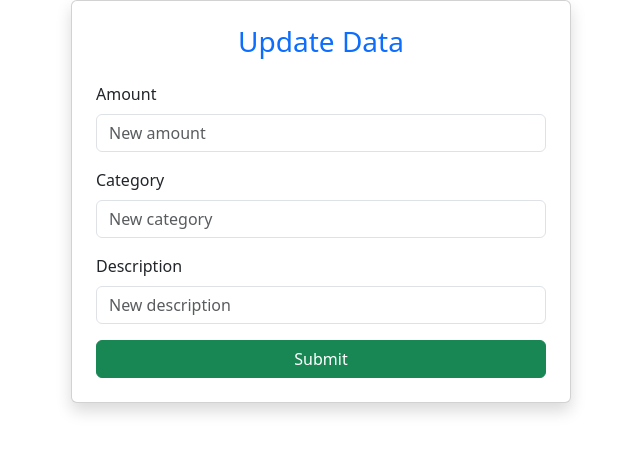
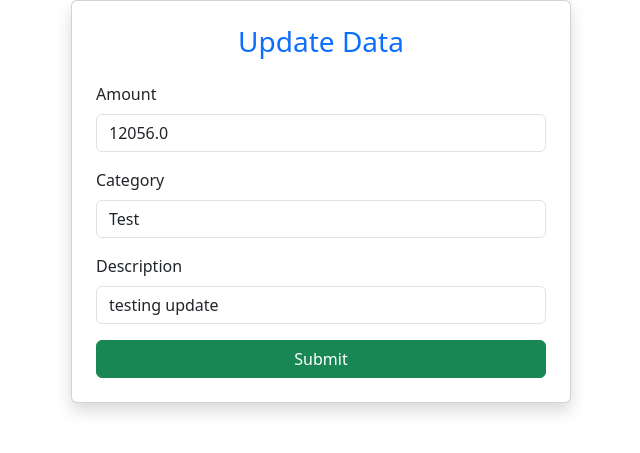
Before and after one commit to zayed0099/finance-tracker-app, a Flask app: page /manage-expense/update/1 in a window 1280 px wide. Shown: the part 78-531 px from the top of the page, without its empty margins (319-959 px from the left). Run offline with Flask 3, Linux system fonts and the light colour scheme.

Commit message:
the previous data appears in update form

```diff
--- a/app/routes.py
+++ b/app/routes.py
@@ -62,7 +62,7 @@ def setup_routes(app):
             db.session.commit()
             return render_template("filter.html")
         else:
-            return render_template("update.html", id=id)
+            return render_template("update.html", id=id, user=user_to_update)
 
 
 
--- a/app/templates/update.html
+++ b/app/templates/update.html
@@ -8,15 +8,15 @@
   <form action="{{url_for('update_data', id=id)}}" method="POST">
     <div class="mb-3">
       <label for="amount" class="form-label">Amount</label>
-      <input type="text" class="form-control" id="amount" name="amount" placeholder="New amount">
+      <input type="text" class="form-control" id="amount" name="amount" value="{{ user.amount }}">
     </div>
     <div class="mb-3">
       <label for="category" class="form-label">Category</label>
-      <input type="text" class="form-control" id="category" name="category" placeholder="New category">
+      <input type="text" class="form-control" id="category" name="category" value="{{ user.category }}">
     </div>
     <div class="mb-3">
       <label for="description" class="form-label">Description</label>
-      <input type="text" class="form-control" id="description" name="description" placeholder="New description">
+      <input type="text" class="form-control" id="description" name="description" value="{{ user.description }}">
     </div>
     <button type="submit" class="btn btn-success w-100">Submit</button>
   </form>
```
